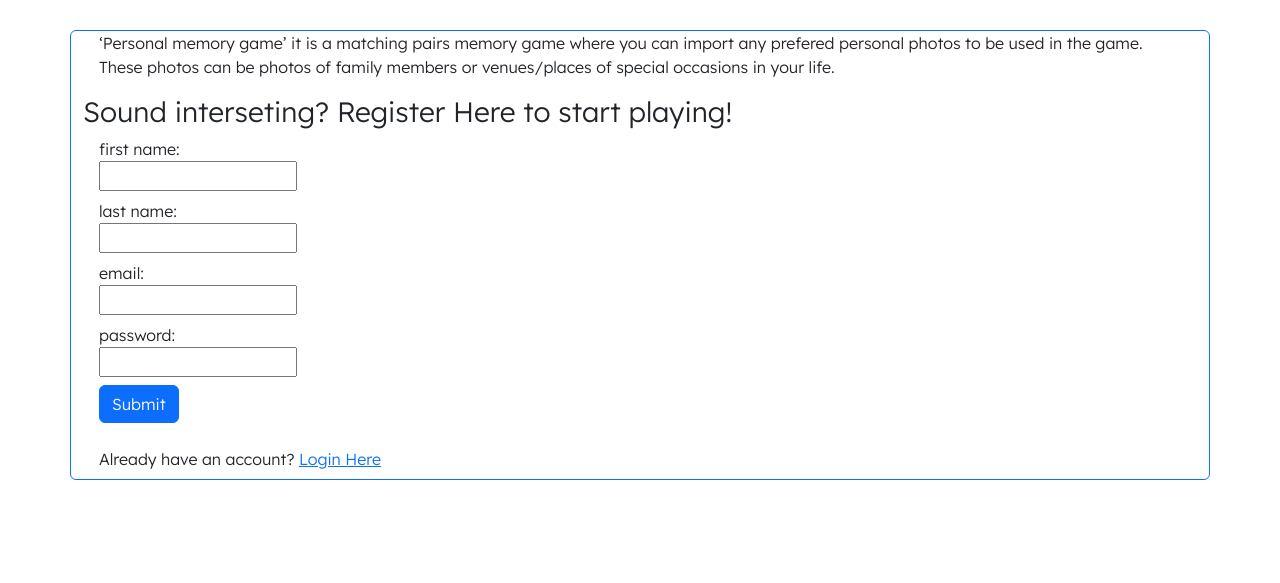
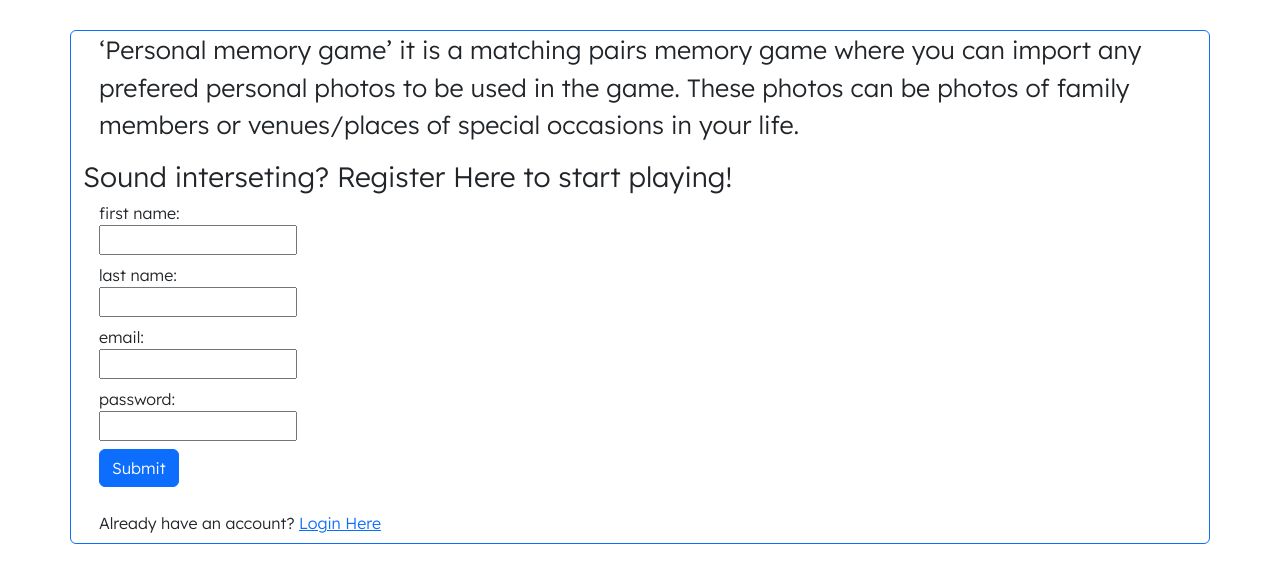
Before and after one commit to Reem-313/Personal_Memory_Game, a PHP site: page /registerpage.php in a window 1280 px wide. Shown: the top 583 px of the page. Run offline with PHP 8.4, Linux system fonts and the light colour scheme.

Commit message:
style the p tag

```diff
--- a/mainstyle.css
+++ b/mainstyle.css
@@ -1,6 +1,10 @@
 body {
     font-family: lexend;
+     background-color: #e8e8e8e;
     margin: 15px;
     padding: 15px;
 
 }
+p{
+    font-size:25px;
+}
```
